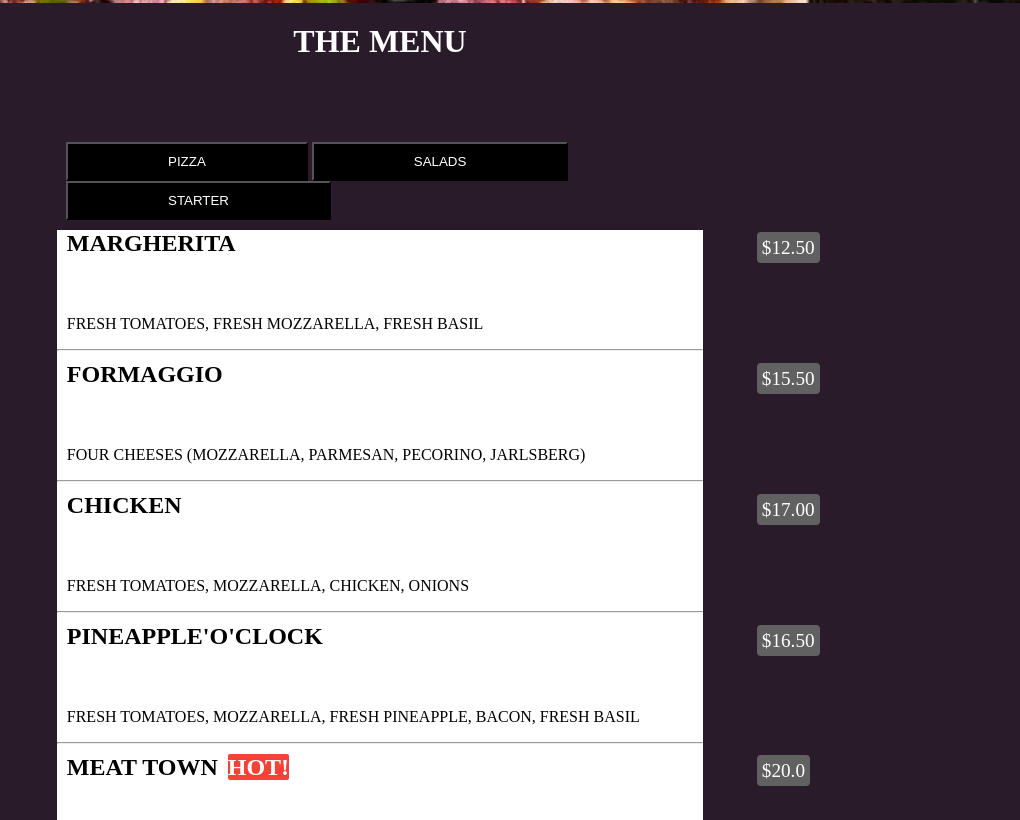
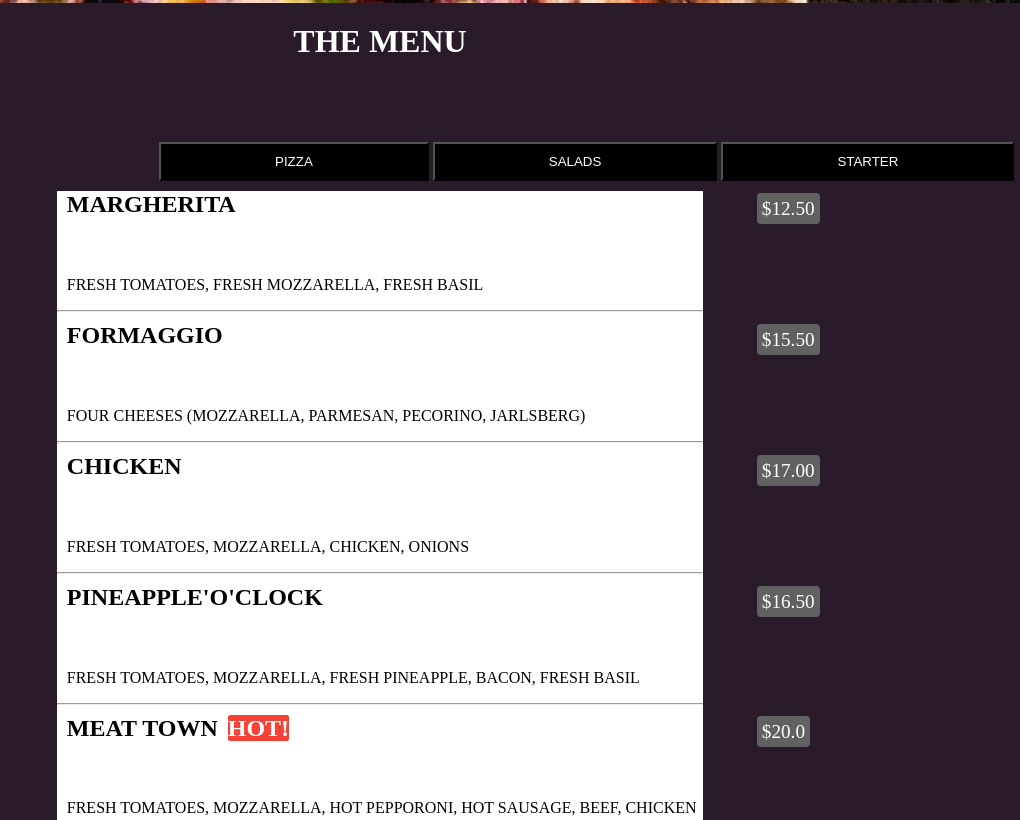
Before and after one commit to rengasayee/Restaurant_Website, a plain HTML site: page index.html in a window 1280 px wide. Shown: the part 960-1780 px from the top of the page, without its empty margins (260-1280 px from the left). Drawn offline with Linux system fonts and the light colour scheme.

Commit message:
adjusted some mismatches in menu

```diff
--- a/styles.css
+++ b/styles.css
@@ -92,12 +92,12 @@ nav li a:hover{
 }
 .menu ul{
     position: relative;
-    left: 50px;
-    width: 60%;
+    left:379px;
+    width: 100%;
     margin: auto;
 }
 .menu ul li button{
-    padding: 10px 100px 10px 100px;;
+    padding: 10px 114px 10px 114px;
     background-color: black;
     color: white;
 }
@@ -209,4 +209,5 @@ nav li a:hover{
     width: 102%;
     height: 80%;
     transform: translate(-6%, -10%);
+    vertical-align: top;
 }
```
